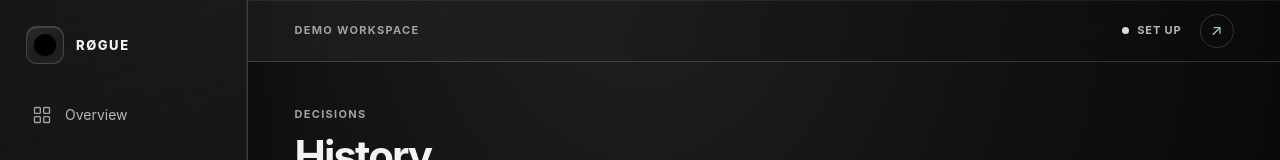
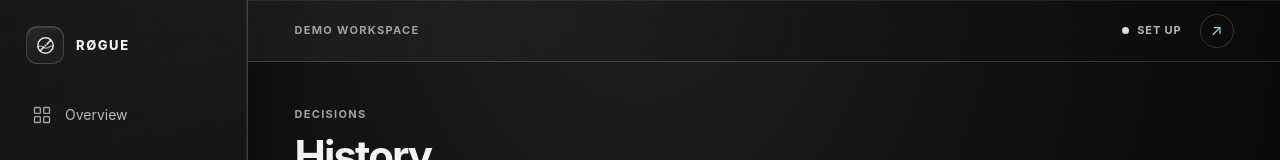
Before and after one commit to anshbalusa-ui/automated-risk-level-betting, a Next.js app: page /history in a window 1280 px wide. Shown: the top 160 px of the page. Built offline with nearby package versions, Linux system fonts and the light colour scheme.

Commit message:
brand: style the RØGUE signal mark

```diff
--- a/src/app/globals.css
+++ b/src/app/globals.css
@@ -12,7 +12,12 @@ button { color:inherit; }
 :focus-visible { outline:2px solid var(--focus); outline-offset:3px; }
 ::selection { background:#555; color:#fff; }
 .brand { display:inline-flex; align-items:center; gap:12px; color:var(--ink); font-size:13px; font-weight:800; letter-spacing:.12em; line-height:1.15; }
-.brand-symbol { display:grid; place-items:center; width:38px; height:38px; border:1px solid #52636c; border-radius:12px; color:var(--accent); font-size:22px; font-weight:500; letter-spacing:0; }
+.brand-symbol { display:grid; place-items:center; width:38px; height:38px; border:1px solid #52636c; border-radius:12px; color:var(--accent); background:radial-gradient(circle at 50% 44%,#a6ddec12,transparent 58%),#0d1419; box-shadow:inset 0 1px #ffffff18,0 5px 18px #0004; }
+.brand-symbol svg { width:25px; height:25px; overflow:visible; }
+.brand-ring { fill:none; stroke:currentColor; stroke-width:1.45; opacity:.92; }
+.brand-slash { fill:none; stroke:#f3f3f3; stroke-width:1.55; opacity:.88; }
+.brand-signal { fill:none; stroke:currentColor; stroke-width:1.15; opacity:.68; }
+.brand-pulse { fill:#a6ddec; stroke:#0d1419; stroke-width:.65; }
 .eyebrow,.crumb { color:var(--quiet); font-size:11px; font-weight:700; letter-spacing:.12em; text-transform:uppercase; }
 .eyebrow { display:flex; align-items:center; gap:9px; }
 .eyebrow i { width:7px; height:7px; border-radius:50%; background:var(--accent); }
```
